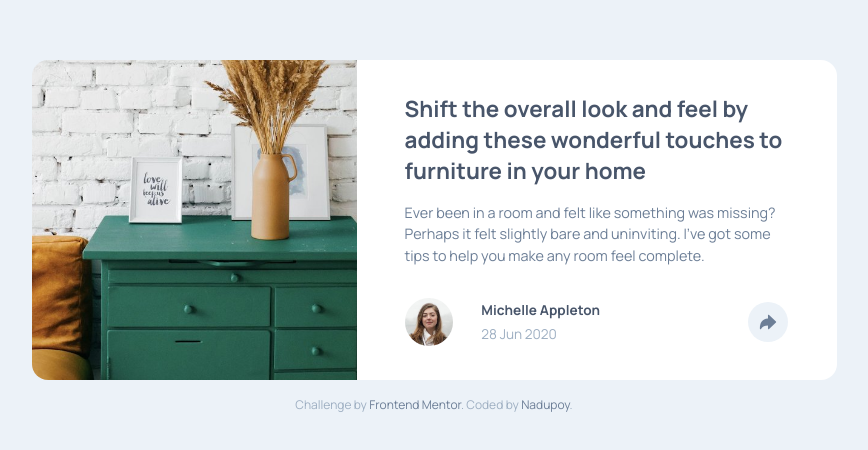
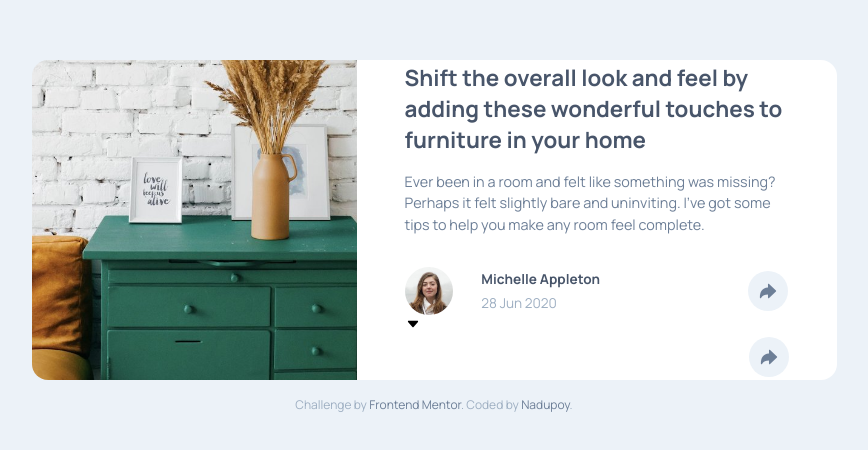
Before and after one commit to nadupoy/Frontend-Mentor---Article-preview-component, a website built with Vite: page index.html in a window 1280 px wide. Shown: the part 164-614 px from the top of the page, without its empty margins (206-1074 px from the left). Built offline with nearby package versions, Linux system fonts and the light colour scheme.

Commit message:
Added a caret below the social media icons.

```diff
--- a/index.html
+++ b/index.html
@@ -49,14 +49,19 @@
             <ion-icon name="logo-facebook" alt="facebook-icon"></ion-icon>
             <ion-icon name="logo-twitter" alt="twitter-icon"></ion-icon>
             <ion-icon name="logo-pinterest" alt="pinterest-icon"></ion-icon>
-            <button class="share-icon-active">
-              <ion-icon
-                name="arrow-redo"
-                alt="share-icon"
-                class="share-icon-active-state"
-              ></ion-icon>
-            </button>
           </div>
+          <ion-icon
+            name="caret-down"
+            alt="caret-down"
+            class="caret-down-default"
+          ></ion-icon>
+          <button class="share-icon-default" id="share-icon">
+            <ion-icon
+              name="arrow-redo"
+              alt="share-icon"
+              class="share-icon-active-state"
+            ></ion-icon>
+          </button>
         </div>
       </section>
     </main>
```
